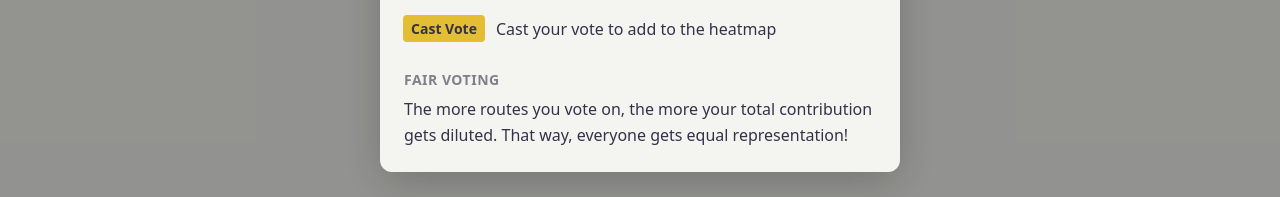
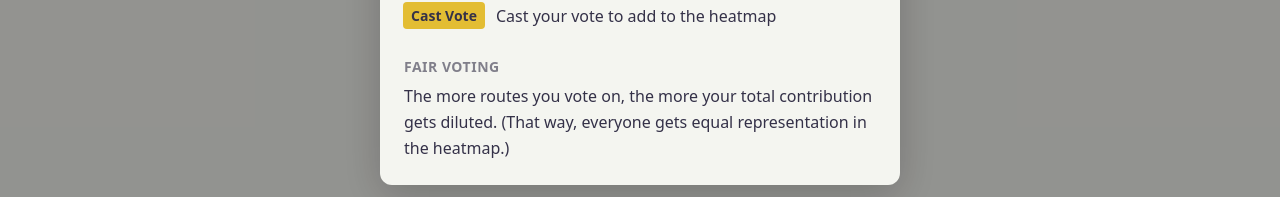
Before and after one commit to edbltn/city-edit, a React (Vite) app in the folder client-react/: page / in a window 1280 px wide. Both pictures are taken after a click on the button "How it Works". Shown: the part 600-797 px from the top of the page. Built offline with nearby package versions, Linux system fonts and the light colour scheme; no server answers.

Commit message:
Refine legend labels and modal text
- Change "Current Best Path" to "Current Route" in legend
- Add parentheses around fair voting explanation
- Add pbcopy instruction to CLAUDE.md

```diff
--- a/client-react/src/components/HowItWorksModal/HowItWorksModal.tsx
+++ b/client-react/src/components/HowItWorksModal/HowItWorksModal.tsx
@@ -122,7 +122,7 @@ export const HowItWorksModal = memo(function HowItWorksModal({ isOpen, onClose }
             <h3>Fair Voting</h3>
             <p>
               The more routes you vote on, the more your total contribution
-              gets diluted. That way, everyone gets equal representation!
+              gets diluted. (That way, everyone gets equal representation in the heatmap.)
             </p>
           </section>
         </div>
```
Also changed, not shown: 1 other file (tests, documents, lock files or other folders).
